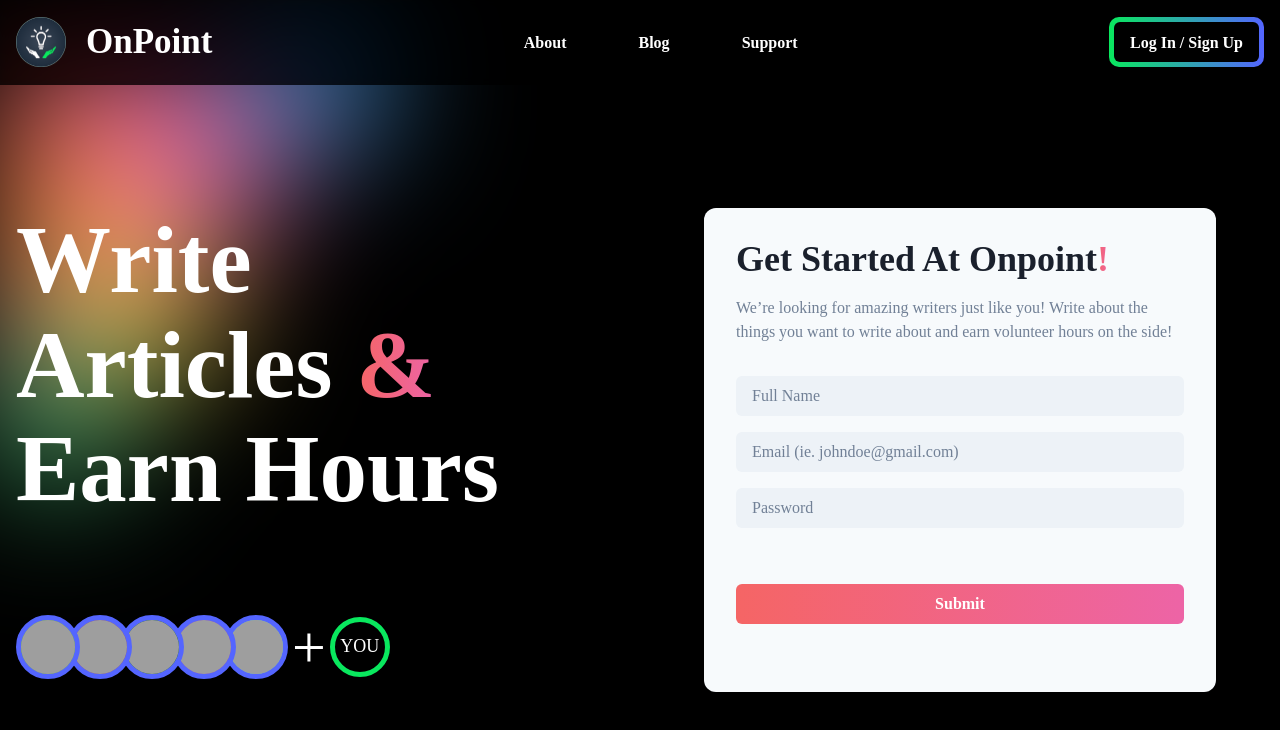
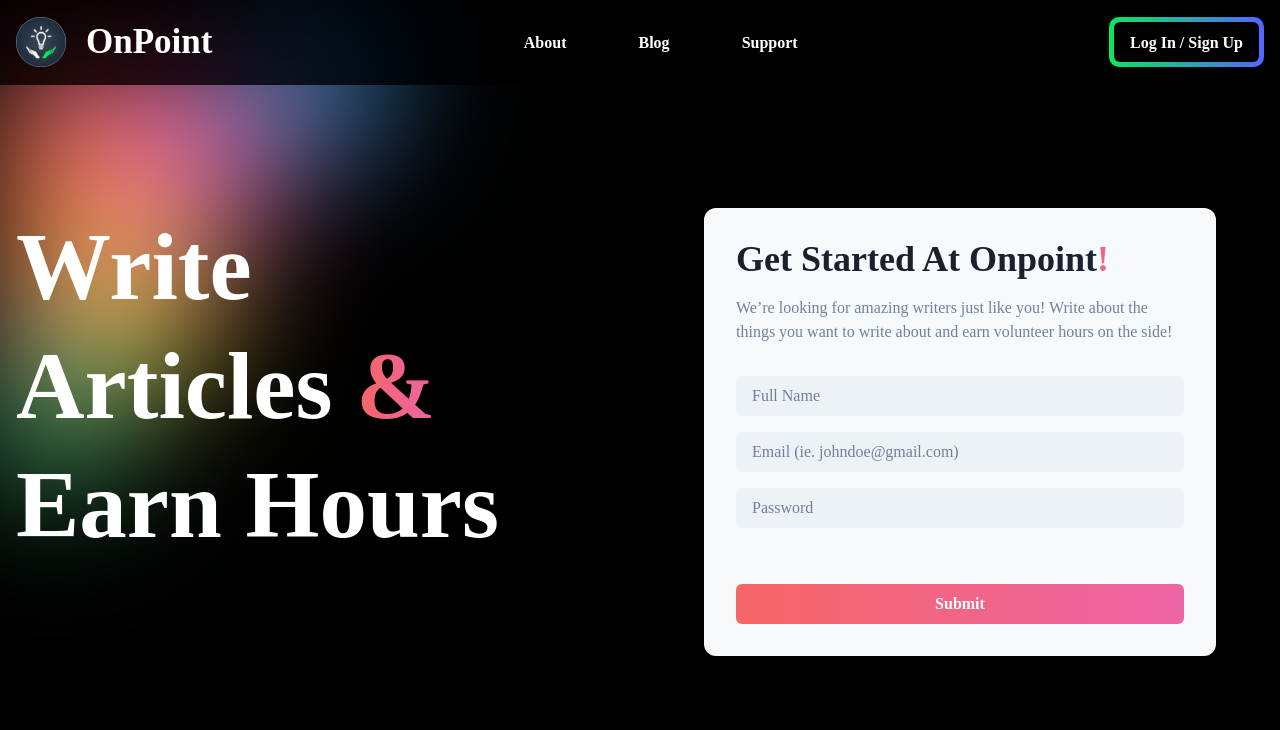
Before and after one commit to aditya1rawat/onpointsite2.0, a Next.js app: page /signup in a window 1280 px wide. Shown: the top 730 px of the page. Built offline with nearby package versions, Linux system fonts and the light colour scheme; grey boxes are pictures that could not be loaded.

Commit message:
don't wanna do this part rn, just some styling stuff for now

```diff
--- a/pages/signup.js
+++ b/pages/signup.js
@@ -51,7 +51,7 @@ export default function SignUp() {
 			>
 				<Stack spacing={{ base: 10, md: 20 }}>
 					<Heading
-						lineHeight={1.1}
+						lineHeight={1.25}
 						fontSize={{
 							base: '3xl',
 							sm: '4xl',
@@ -69,7 +69,7 @@ export default function SignUp() {
 						</Text>{' '}
 						Earn Hours
 					</Heading>
-					<Stack
+					{/* <Stack
 						direction={'row'}
 						spacing={{ base: 4, md: 1 }}
 						align={'center'}
@@ -143,7 +143,7 @@ export default function SignUp() {
 						>
 							YOU
 						</Flex>
-					</Stack>
+					</Stack> */}
 				</Stack>
 				<Stack
 					bg={'gray.50'}
```
